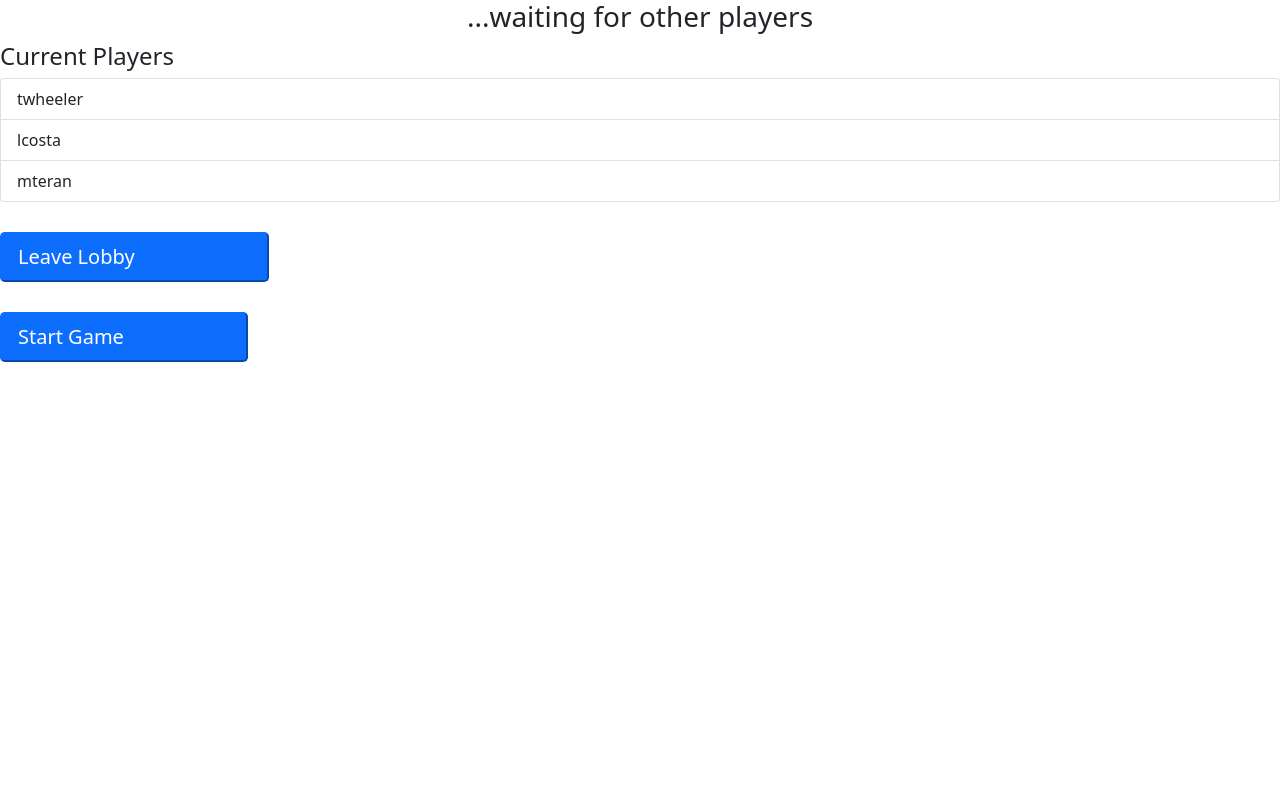
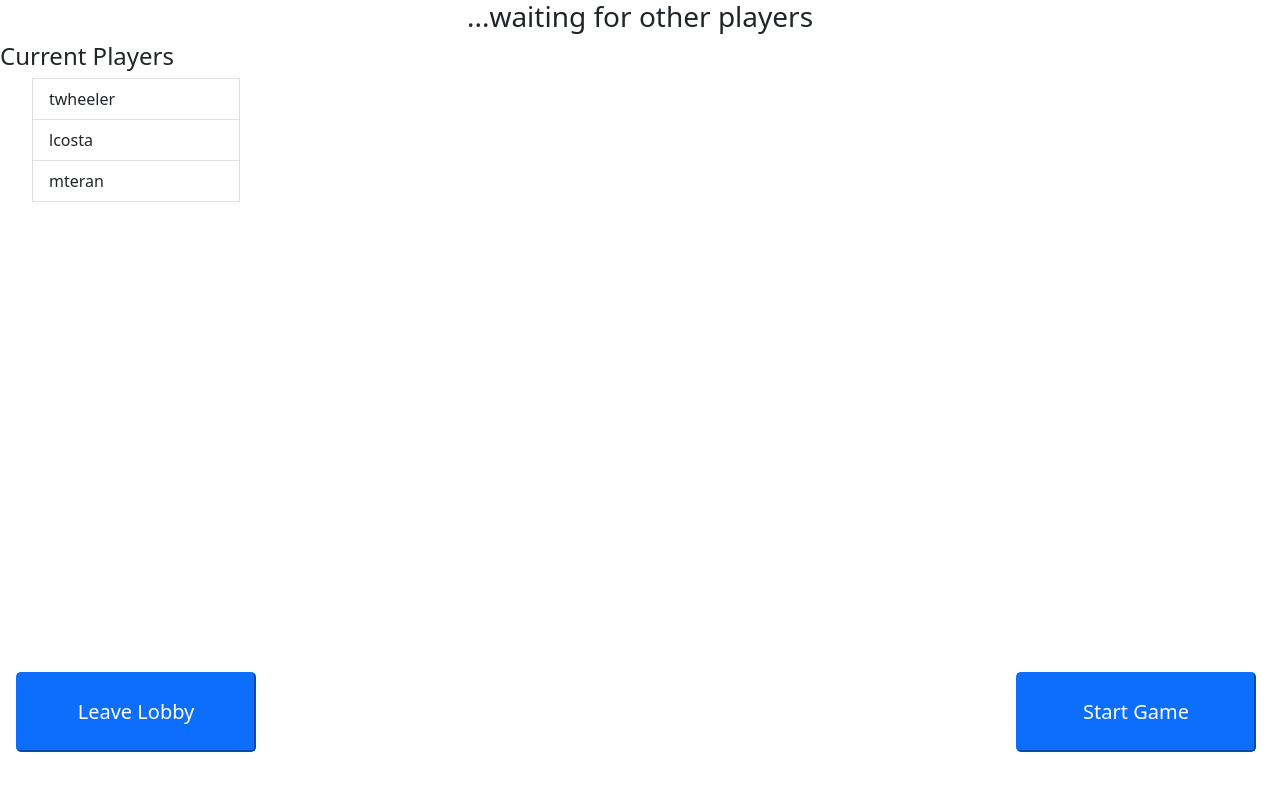
Before and after one commit to BlueOceanPacific/LoveLetter, a React app: page /#/lobby in a window 1280 px wide. Shown: the top 790 px of the page. Built offline with nearby package versions, Linux system fonts and the light colour scheme; the HTML template or start-up script is replaced by a standard one.

Commit message:
adds basic styling for lobby

```diff
--- a/client/src/components/Lobby/Lobby.jsx
+++ b/client/src/components/Lobby/Lobby.jsx
@@ -9,9 +9,9 @@ function Lobby() {
   // }, []);
 
   const createStartGameButton = () => {
-    let buttons = <button type="button" className="lobby-btn btn-primary btn-lg">Start Game</button>;
+    let buttons = <button type="button" className="lobby-btn-start btn-primary btn-lg">Start Game</button>;
     if (players.length < 2) {
-      buttons = <button type="button" className="lobby-btn btn-primary btn-lg" disabled>Start Game</button>;
+      buttons = <button type="button" className="lobby-btn-start btn-primary btn-lg" disabled>Start Game</button>;
     }
 
     return buttons;
@@ -24,11 +24,11 @@ function Lobby() {
       </div>
       <div className="lobby-player-list-container">
         <h4>Current Players</h4>
-        <ul className="list-group">
+        <ul className="lobby-list-group">
           {players.map((player) => <li className="list-group-item">{player}</li>)}
         </ul>
       </div>
-      <button type="button" className="lobby-btn btn-primary btn-lg">Leave Lobby</button>
+      <button type="button" className="lobby-btn-leave btn-primary btn-lg">Leave Lobby</button>
       {createStartGameButton()}
     </div>
   );
--- a/client/src/components/Lobby/Lobby.scss
+++ b/client/src/components/Lobby/Lobby.scss
@@ -2,17 +2,23 @@
   text-align: center;
 }
 
-#su-container {
-  position: absolute;
-  left: 50%;
-  top: 50%;
-  transform: translate(-50%, -50%);
-  padding: 10px;
+.lobby-list-group {
+  width: 15rem;
 }
 
-.lobby-btn {
-  display: grid;
-  grid-template-columns: 1fr 1fr;
-  justify-items: left;
-  margin-top: 30px;
+.lobby-btn-leave {
+  position: absolute;
+  bottom: 2rem;
+  margin: 1rem;
+  width: 15rem;
+  height: 5rem;
 }
+
+.lobby-btn-start {
+  position: absolute;
+  right: 0.5rem;
+  bottom: 2rem;
+  margin: 1rem;
+  width: 15rem;
+  height: 5rem;
+}
```
